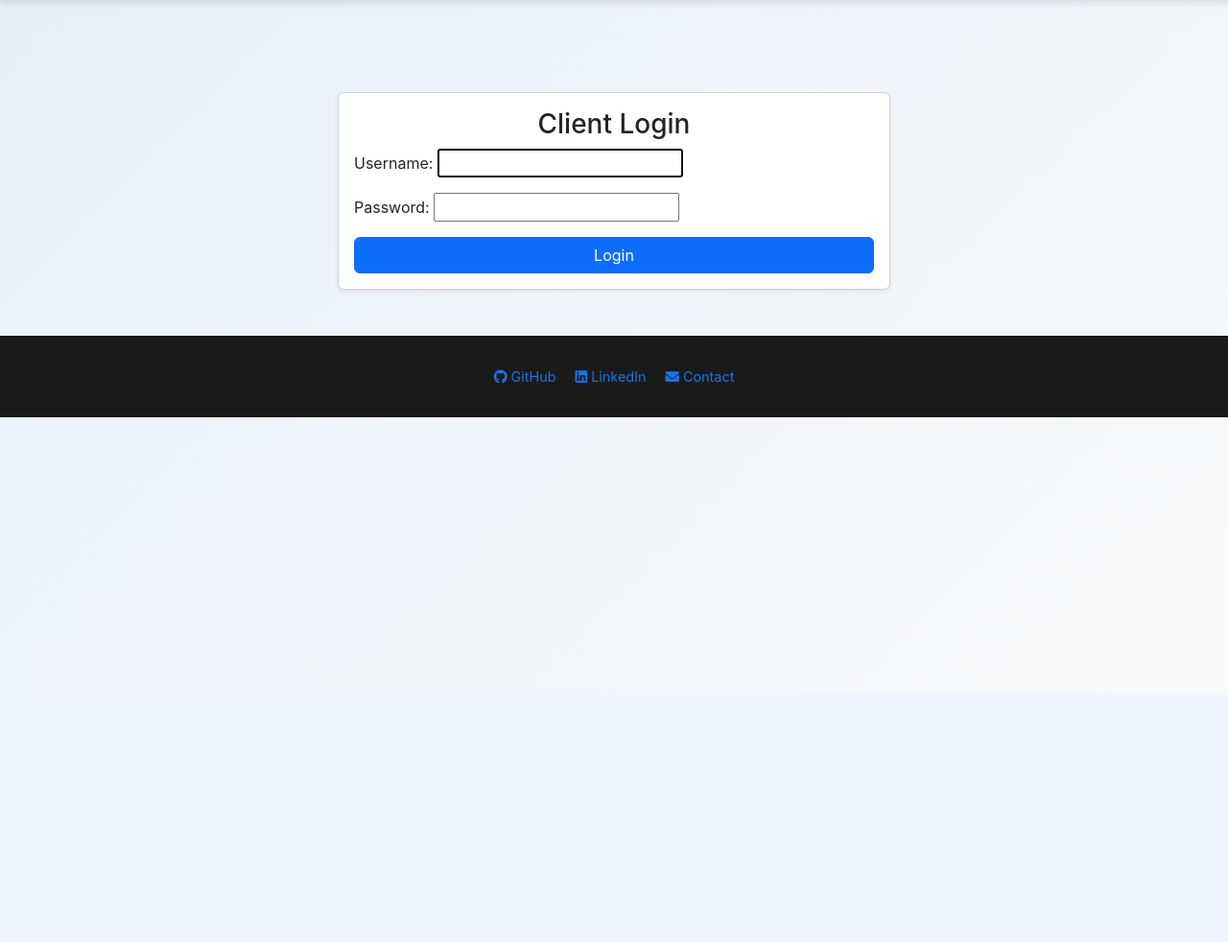
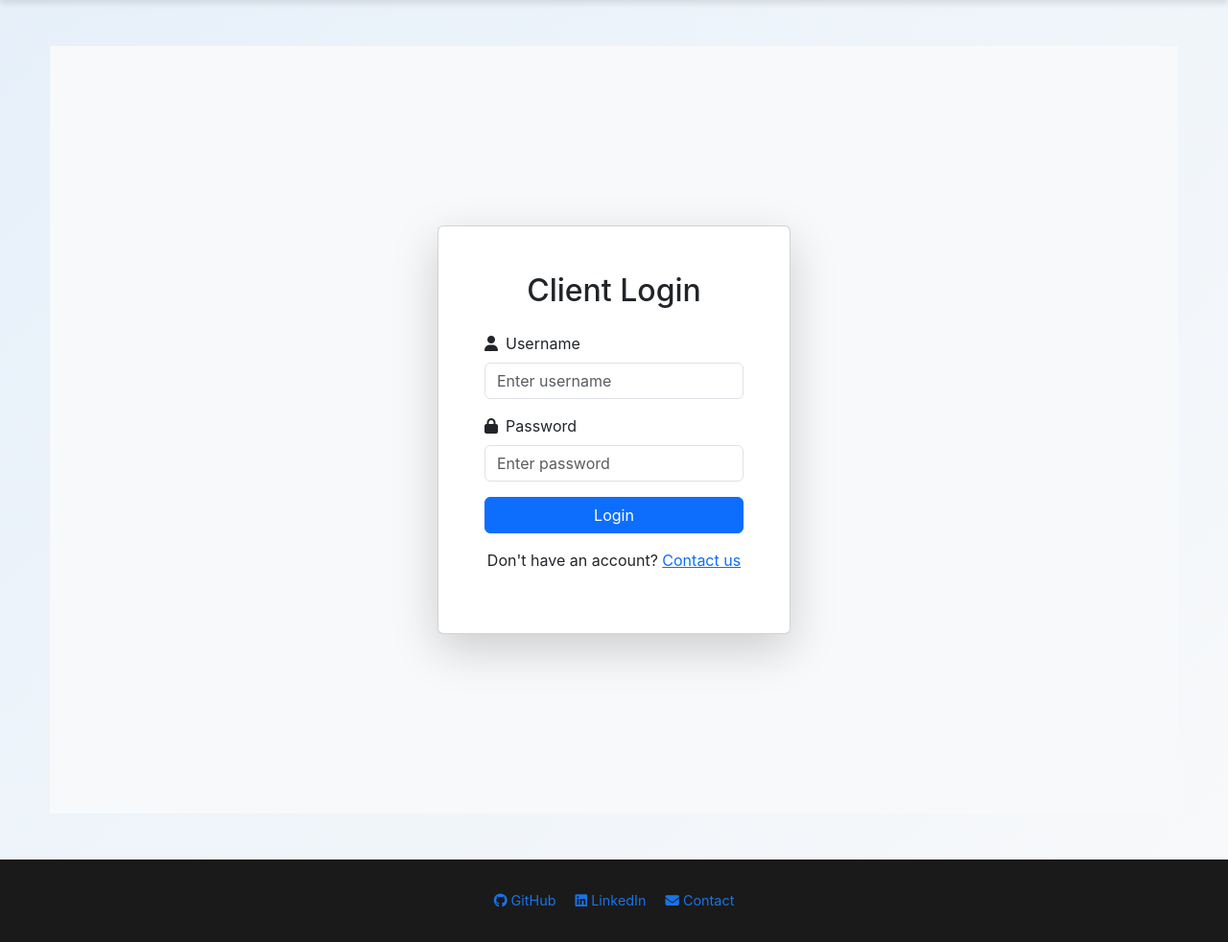
Before and after one commit to peter-sigma/freelance_clientdashboard, a Django app: page /login/ in a window 1280 px wide. Shown: the part 78-1060 px from the top of the page at 96% size. Before the commit the page ends 513 px from the top, so only its background shows below. Run offline with Django 5.2, Linux system fonts and the light colour scheme.

```diff
--- a/client_dashboard/templates/registration/login.html
+++ b/client_dashboard/templates/registration/login.html
@@ -1,18 +1,55 @@
 {% extends 'base.html' %}
+{% load static %}
+
+{% block title %}Client Login - Sigma Freelancer{% endblock %}
 
 {% block content %}
-<div class="row justify-content-center">
-    <div class="col-md-6 col-sm-12">
-        <div class="card mt-5 shadow-sm">
-            <div class="card-body">
-                <h3 class="card-title text-center">Client Login</h3>
-                <form method="post">
-                    {% csrf_token %}
-                    {{ form.as_p }}
-                    <button type="submit" class="btn btn-primary w-100">Login</button>
-                </form>
+<section class="vh-100 d-flex align-items-center bg-light">
+    <div class="container">
+        <div class="row justify-content-center">
+            <div class="col-md-6 col-lg-4">
+                <div class="card shadow-lg animate__animated animate__fadeIn">
+                    <div class="card-body p-5">
+                        <h2 class="text-center mb-4">Client Login</h2>
+                        {% if form.errors %}
+                            <div class="alert alert-danger" role="alert">
+                                Invalid username or password. Please try again.
+                            </div>
+                        {% endif %}
+                        <form method="post" action="{% url 'login' %}">
+                            {% csrf_token %}
+                            <div class="mb-3">
+                                <label for="{{ form.username.id_for_label }}" class="form-label">
+                                    <i class="fas fa-user me-2"></i>Username
+                                </label>
+                                <input type="text" name="{{ form.username.name }}" id="{{ form.username.id_for_label }}"
+                                       class="form-control" placeholder="Enter username" required>
+                            </div>
+                            <div class="mb-3">
+                                <label for="{{ form.password.id_for_label }}" class="form-label">
+                                    <i class="fas fa-lock me-2"></i>Password
+                                </label>
+                                <input type="password" name="{{ form.password.name }}" id="{{ form.password.id_for_label }}"
+                                       class="form-control" placeholder="Enter password" required>
+                            </div>
+                            <button type="submit" class="btn btn-primary w-100">Login</button>
+                        </form>
+                        <div class="text-center mt-3">
+                            <p>Don't have an account? <a href="#" class="text-primary">Contact us</a></p>
+                        </div>
+                    </div>
+                </div>
             </div>
         </div>
     </div>
-</div>
+</section>
+<style>
+    .animate__fadeIn {
+        animation: fadeIn 1s ease-in;
+    }
+    @keyframes fadeIn {
+        from { opacity: 0; transform: translateY(20px); }
+        to { opacity: 1; transform: translateY(0); }
+    }
+</style>
 {% endblock %}
```
Also changed, not shown: client_dashboard/dashboard/static/css/custom.css (+46 -5 lines), client_dashboard/dashboard/templates/dashboard/dashboard.html (+27 -20 lines), client_dashboard/db.sqlite3.
